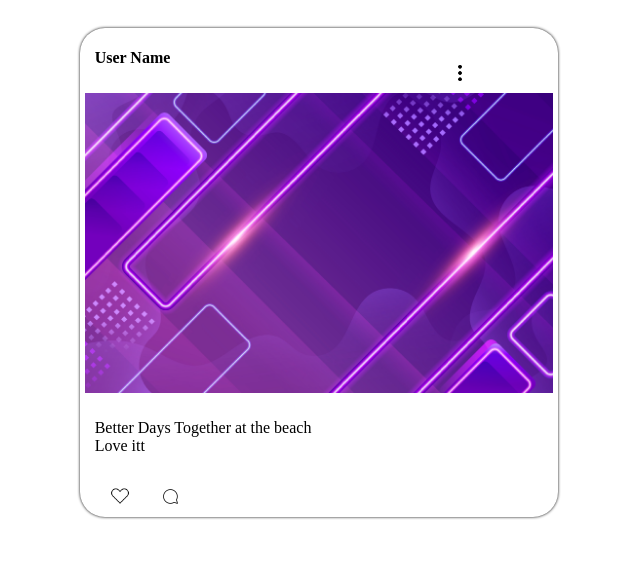
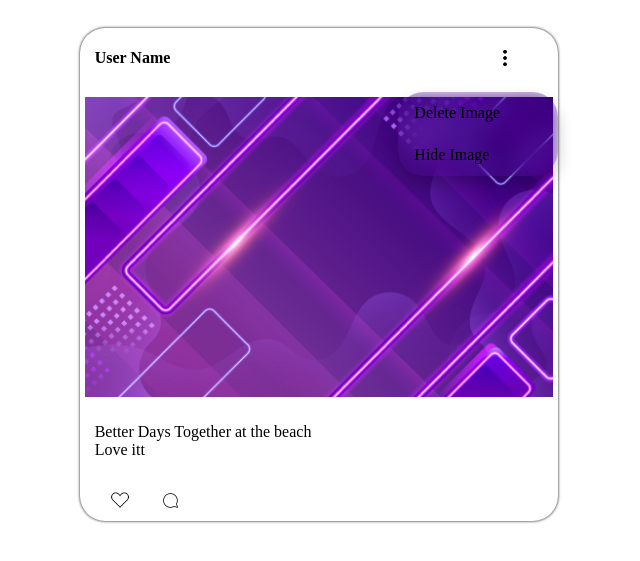
Before and after one commit to theresiatawk/CSC443_InstagramLike_Website, a PHP site: page /stream.html in a window 1280 px wide. Shown: the top 561 px of the page, without its empty margins (321-961 px from the left). Run offline with PHP 8.4, Linux system fonts and the light colour scheme.

Commit message:
Implementing the Image Setting Layout

```diff
--- a/Frontend/logic.js
+++ b/Frontend/logic.js
@@ -6,6 +6,7 @@ const comment_card = document.getElementById("add_comment");
 const remove_icon = document.getElementById("remove_icon");
 const comment_icons = document.querySelectorAll(".comment-img");
 const add_comment_btn = document.getElementById("add_comment");
+const dots_icons = document.querySelectorAll(".dots-img");
 
 
 const goToLoginHandler = () =>{
@@ -29,15 +30,15 @@ const likeHandler = (e) =>{
         e.srcElement.attributes[1].value = "./Assets/full_heart.png"
     }
 }
-const commentHandler = () => {
+const commentHandler = (e) => {
     comment_card.style.display = "flex";
 }
 const removeCommentCardHandler = (e) => {
     comment_card.style.display = "none";
 }
 
-
 like_icons.forEach(b => b.addEventListener("click", likeHandler));
 comment_icons.forEach(b => b.addEventListener("click", commentHandler));
+
 remove_icon.addEventListener("click", removeCommentCardHandler);
 add_comment_btn.addEventListener("click", removeCommentCardHandler);
--- a/Frontend/stream.html
+++ b/Frontend/stream.html
@@ -17,6 +17,12 @@
           <img src="./Assets/dots.png" width="20px" height="20px" />
         </div>
       </div>
+      <div class="dropdown">
+        <div id="myDropdown" class="dropdown-content">
+          <a href="#">Delete Image</a>
+          <a href="#">Hide Image</a>
+        </div>
+    </div>
       <div class="user-img">
         <img
           class="img"
@@ -44,19 +50,18 @@
     </div>
 
 
-    <div class="comment-card comment-top" id = add_comment>
-      <div class = flex-row>
+    <div class="comment-card comment-top" id="add_comment">
+      <div class="flex-row">
         <h2 class="comment-header">Comment</h2>
-        <div class = "x-icon" id ="remove_icon">
+        <div class="x-icon" id="remove_icon">
           <img src="./Assets/remove.png" width="20px" height="20px" />
         </div>
       </div>
       <textarea class="comment-area" rows="10" cols="5"></textarea>
       <form class="form">
-        <input class="add-btn" id ="add_comment" type="button" value="Add" />
+        <input class="add-btn" id="add_comment" type="button" value="Add" />
       </form>
     </div>
-
 
     <div class="navbar">
       <div class="active">
--- a/Frontend/style.css
+++ b/Frontend/style.css
@@ -148,11 +148,9 @@
   padding-left: 10px;
 }
 .dots-img {
-  display: flex;
-  float: right;
-  margin: 5px;
-  align-items: flex-end;
-  padding-left: 270px;
+  margin: 10px;
+  padding-left: 300px;
+  margin: 20px;
 }
 .user-img {
   display: flex;
@@ -270,11 +268,11 @@
   margin: 100px;
   border-radius: 25px;
 }
-.comment-header{
+.comment-header {
   color: black;
   margin: 10px;
 }
-.comment-area{
+.comment-area {
   background-color: transparent;
   color: black;
   margin: 10px;
@@ -282,7 +280,7 @@
 .comment-area:focus {
   outline: none;
 }
-.add-btn{
+.add-btn {
   background-color: transparent;
   margin: auto;
   border-radius: 25px;
@@ -292,7 +290,34 @@
   text-decoration: none;
   color: black;
 }
-.x-icon{
+.x-icon {
   margin: 10px;
   padding-left: 240px;
 }
+.dropdown {
+  position: relative;
+  display: inline-block;
+}
+.dropdown-content {
+  display: block;
+  position: absolute;
+  background-color: inherit;
+  backdrop-filter: blur(12px);
+  min-width: 160px;
+  border-radius: 25px;
+  overflow: auto;
+  box-shadow: 0px 8px 16px 0px rgba(0, 0, 0, 0.2);
+  right: 0;
+  z-index: 1;
+}
+
+.dropdown-content a {
+  color: black;
+  padding: 12px 16px;
+  text-decoration: none;
+  display: block;
+}
+
+.dropdown a:hover {
+  background-color: white;
+}
```
Lines whose indentation alone changed are shown as unchanged.
